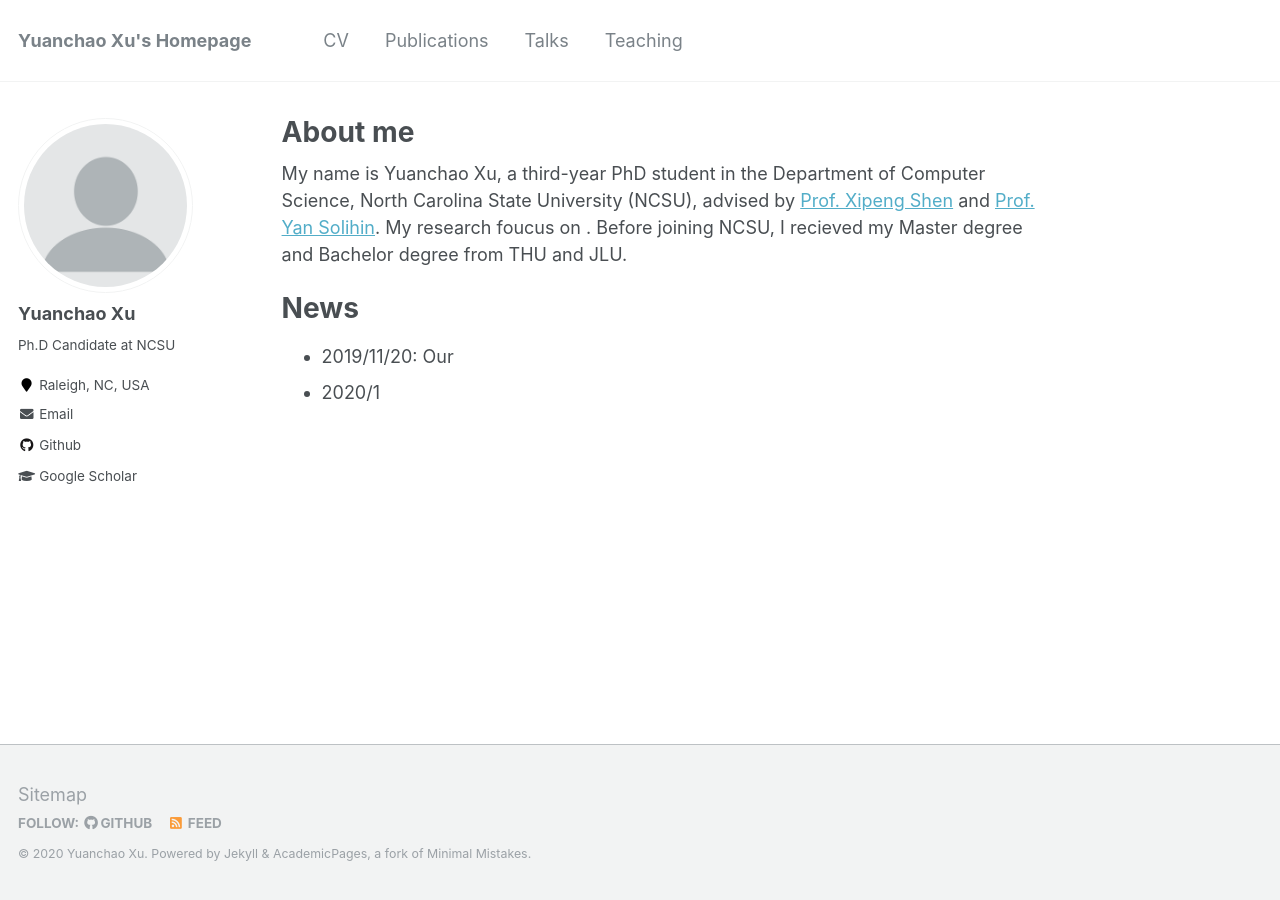
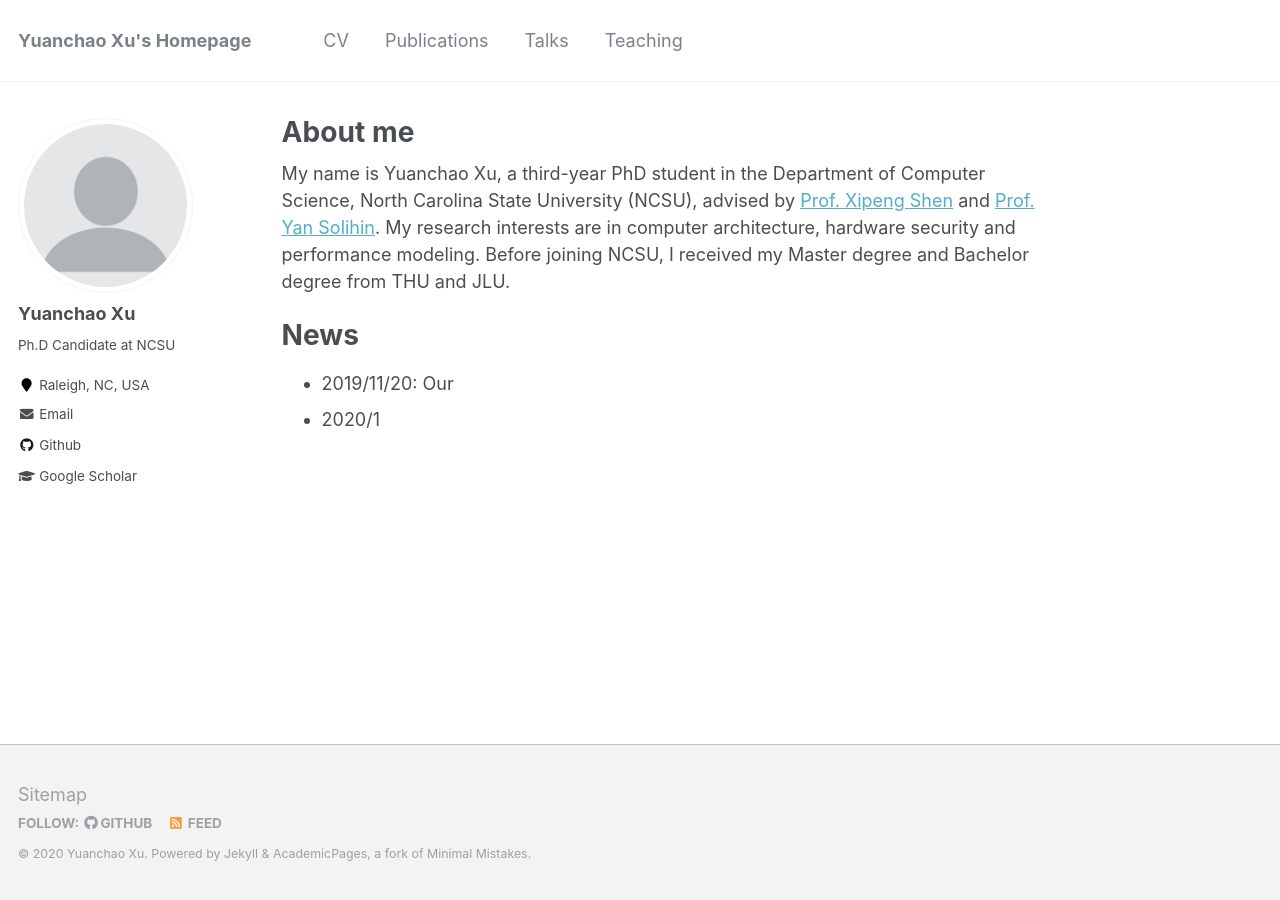
Before and after one commit to yuanchaoxu6/yuanchaoxu6.github.io, a Jekyll site: the page built from _pages/about.md, in a window 1280 px wide. Built offline with Jekyll 4.4.1, drawn with Linux system fonts in a browser that asks for light colours.

Commit message:
Update about.md

```diff
--- a/_pages/about.md
+++ b/_pages/about.md
@@ -8,7 +8,7 @@ redirect_from:
   - /about.html
 ---
 
-My name is Yuanchao Xu, a third-year PhD student in the Department of Computer Science, North Carolina State University (NCSU), advised by [Prof. Xipeng Shen](https://people.engr.ncsu.edu/xshen5/) and [Prof. Yan Solihin](https://sites.google.com/view/arpers). My research foucus on . Before joining NCSU, I recieved my Master degree and Bachelor degree from THU and JLU.
+My name is Yuanchao Xu, a third-year PhD student in the Department of Computer Science, North Carolina State University (NCSU), advised by [Prof. Xipeng Shen](https://people.engr.ncsu.edu/xshen5/) and [Prof. Yan Solihin](https://sites.google.com/view/arpers). My research interests are in computer architecture, hardware security and performance modeling. Before joining NCSU, I received my Master degree and Bachelor degree from THU and JLU.
 
 
 News
```
